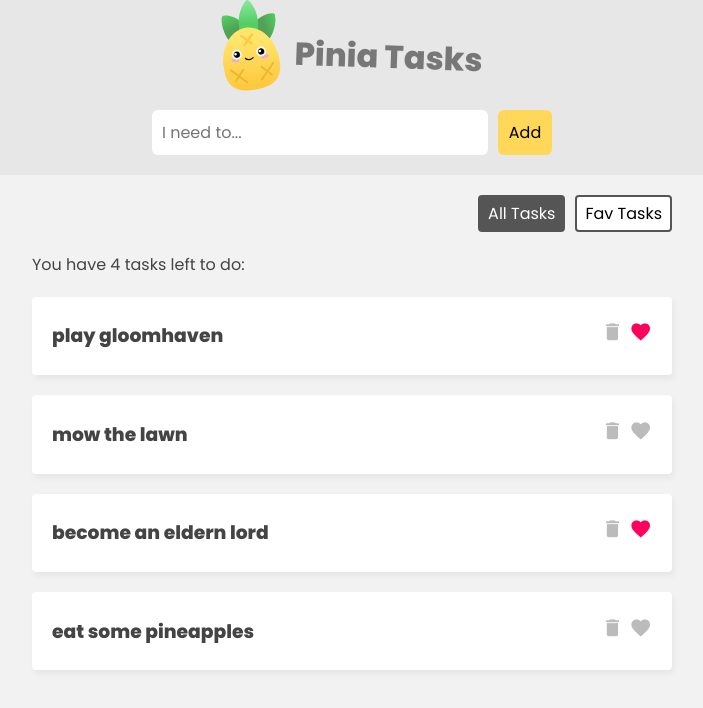
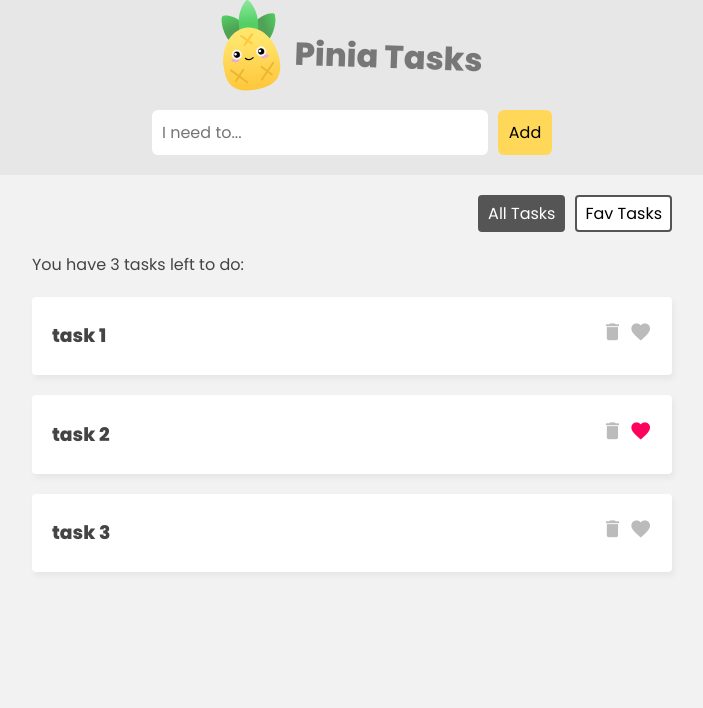
Before and after one commit to kulotsystems/pinia-thenetninja, a Vue app: page / in a window 1280 px wide. Shown: the top 708 px of the page, without its empty margins (288-991 px from the left). Built offline with nearby package versions, Linux system fonts and the light colour scheme; data requests are answered from the project's data file.

Commit message:
Lesson 9: Async Actions (part 2).

```diff
--- a/data/db.json
+++ b/data/db.json
@@ -1,24 +1,19 @@
 {
   "tasks": [
     {
-      "id":1,
-      "title": "play gloomhaven",
-      "isFav": true
+      "title": "task 1",
+      "isFav": false,
+      "id": 4034
     },
     {
-      "id":2,
-      "title": "mow the lawn",
-      "isFav": false
+      "title": "task 2",
+      "isFav": true,
+      "id": 6476
     },
     {
-      "id":3,
-      "title": "become an eldern lord",
-      "isFav": true
-    },
-    {
-      "id":4,
-      "title": "eat some pineapples",
-      "isFav": false
+      "title": "task 3",
+      "isFav": false,
+      "id": 4860
     }
   ]
 }
--- a/package.json
+++ b/package.json
@@ -8,7 +8,6 @@
     "build": "vite build",
     "preview": "vite preview",
     "rename-index": "node -e \"require('fs').rename('dist/index.html', 'dist/404.html', function(err) { if (err) console.log(err); console.log('index.html successfully renamed to 404.html') })\""
-
   },
   "dependencies": {
     "pinia": "^2.0.23",
@@ -16,6 +15,7 @@
   },
   "devDependencies": {
     "@vitejs/plugin-vue": "^3.1.0",
+    "json-server": "^0.17.0",
     "vite": "^3.1.0"
   }
 }
--- a/src/stores/TaskStore.js
+++ b/src/stores/TaskStore.js
@@ -31,19 +31,47 @@ export const useTaskStore = defineStore('taskStore', {
             this.loading   = false;
         },
 
-        addTask(task) {
+        async addTask(task) {
             this.tasks.push(task);
+
+            const response = await fetch('http://localhost:3000/tasks', {
+                method : 'POST',
+                body   : JSON.stringify(task),
+                headers: { 'Content-Type': 'application/json' }
+            });
+
+            if(response.error) {
+                console.log('ERROR IN ADDING TASK: ', response.error);
+            }
         },
 
-        deleteTask(id) {
+        async deleteTask(id) {
             this.tasks = this.tasks.filter(t => {
                 return t.id !== id;
             });
+
+            const response = await fetch(`http://localhost:3000/tasks/${id}`, {
+                method: 'DELETE',
+            });
+
+            if(response.error) {
+                console.log('ERROR IN DELETING TASK: ', response.error);
+            }
         },
 
-        toggleFav(id) {
+        async toggleFav(id) {
             const task = this.tasks.find(t => t.id === id);
             task.isFav = !task.isFav;
+
+            const response = await fetch(`http://localhost:3000/tasks/${id}`, {
+                method : 'PATCH',
+                body   : JSON.stringify({ isFav: task.isFav }),
+                headers: { 'Content-Type': 'application/json' }
+            });
+
+            if(response.error) {
+                console.log('ERROR IN UPDATING TASK: ', response.error);
+            }
         }
     }
 });
```
Also changed, not shown: 1 other file (tests, documents, lock files or other folders).
